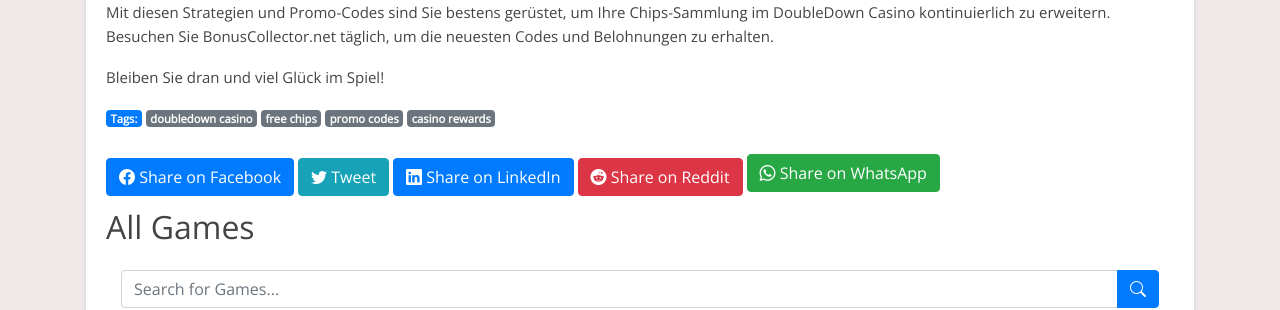
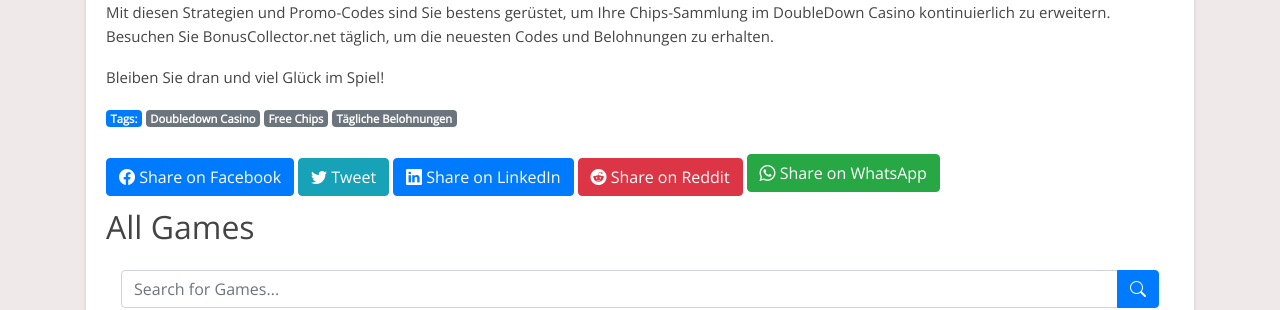
Before and after one commit to Prollad99/bs-net, a Jekyll site: the page built from de/_posts/2024-07-19-doubledown-casino.md, in a window 1280 px wide and 900 px high, scrolled down 8158 px. Shown: the part 149-459 px from the top of the window. Built offline with Jekyll 4.4.1, drawn with Linux system fonts in a browser that asks for light colours; nearby versions of some CDN libraries; comment, search, counter and statistics services are not loaded.

Commit message:
Update 2024-07-19-doubledown-casino.md

```diff
--- a/de/_posts/2024-07-19-doubledown-casino.md
+++ b/de/_posts/2024-07-19-doubledown-casino.md
@@ -2,7 +2,7 @@
 layout: post
 title: "DoubleDown Casino Free Chips: Tägliche Belohnungen und Promo-Codes"
 date: 2024-07-19
-tags: [doubledown casino, free chips, promo codes, casino rewards]
+tags: [Doubledown Casino, Free Chips, Tägliche Belohnungen]
 author: BonusCollector.net
 description: "Erhalten Sie täglich kostenlose Chips für DoubleDown Casino mit unseren exklusiven Promo-Codes und Belohnungen."
 lang: de
```
